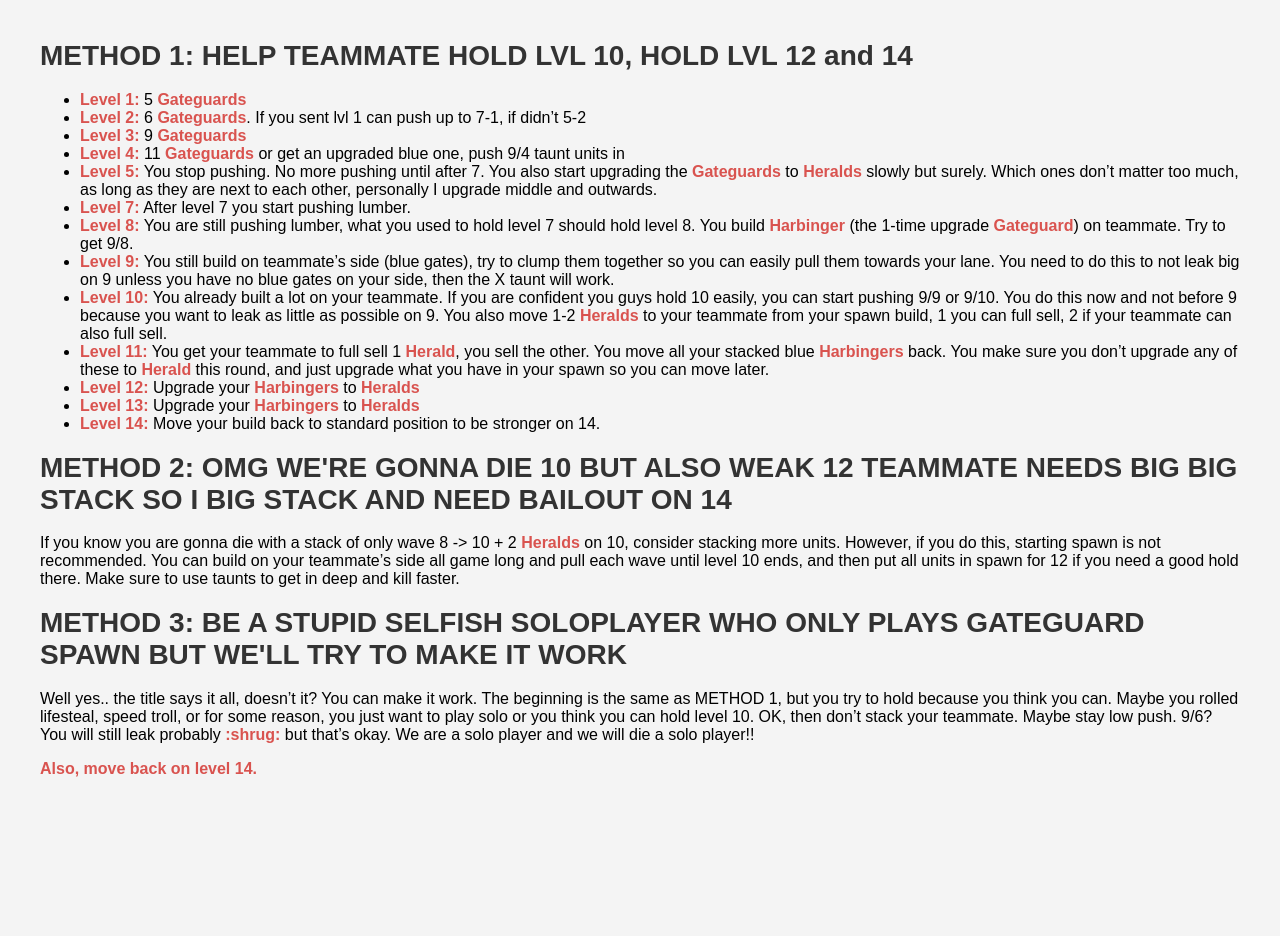
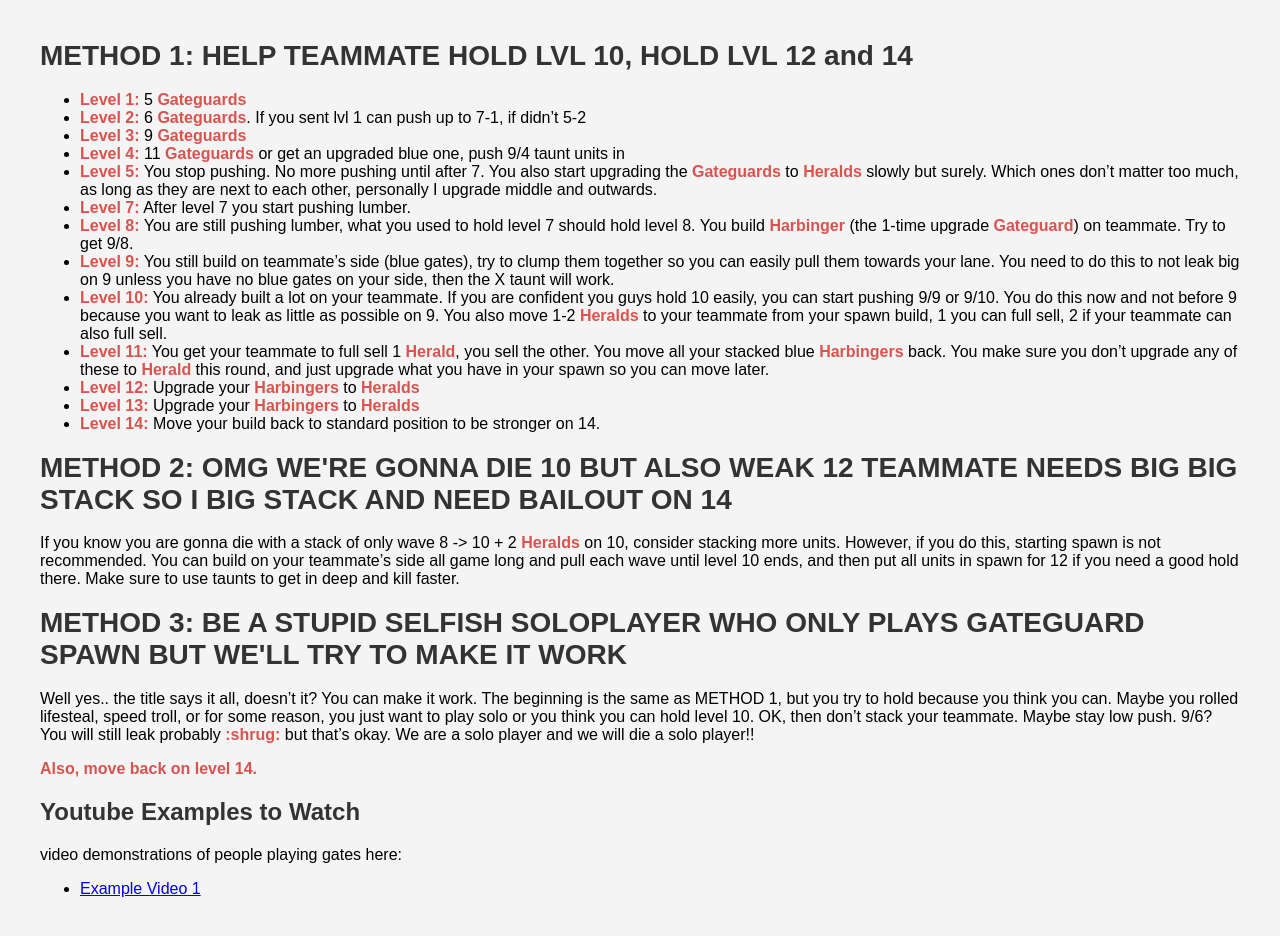
Before and after one commit to Archew/Hellhalt-unit-guides, a plain HTML site: page gateguard.html in a window 1280 px wide. Before the commit the page ends 818 px from the top, so only its background shows below. Drawn offline with Linux system fonts and the light colour scheme.

Commit message:
Update gateguard.html

```diff
--- a/gateguard.html
+++ b/gateguard.html
@@ -60,5 +60,11 @@
     <p>Well yes.. the title says it all, doesn’t it? You can make it work. The beginning is the same as METHOD 1, but you try to hold because you think you can. Maybe you rolled lifesteal, speed troll, or for some reason, you just want to play solo or you think you can hold level 10. OK, then don’t stack your teammate. Maybe stay low push. 9/6? You will still leak probably <strong>:shrug:</strong> but that’s okay. We are a solo player and we will die a solo player!!</p>
 
     <p><strong>Also, move back on level 14.</strong></p>
+
+        <h2>Youtube Examples to Watch</h2>
+    <p>video demonstrations of people playing gates here:</p>
+    <ul>
+        <li><a href="#">Example Video 1</a></li>
+    </ul>
 </body>
 </html>
```
